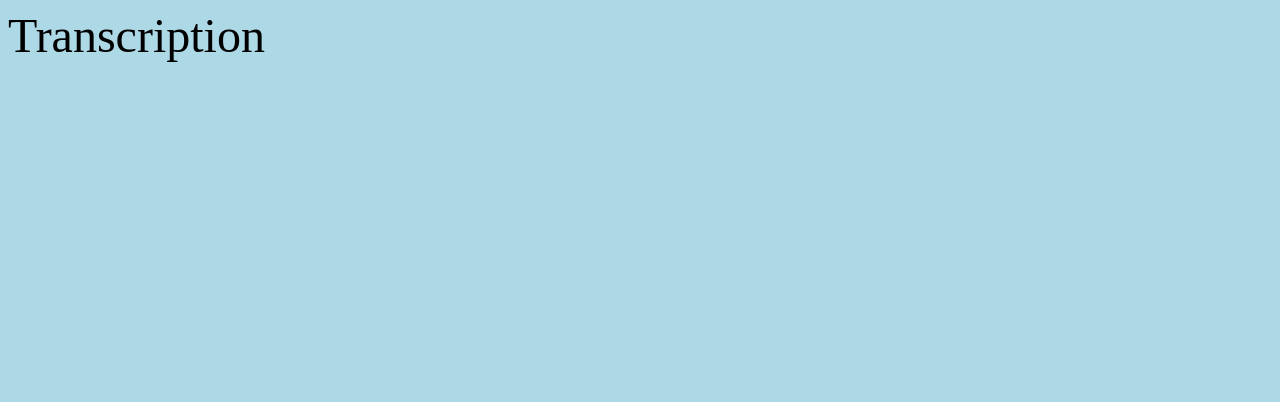
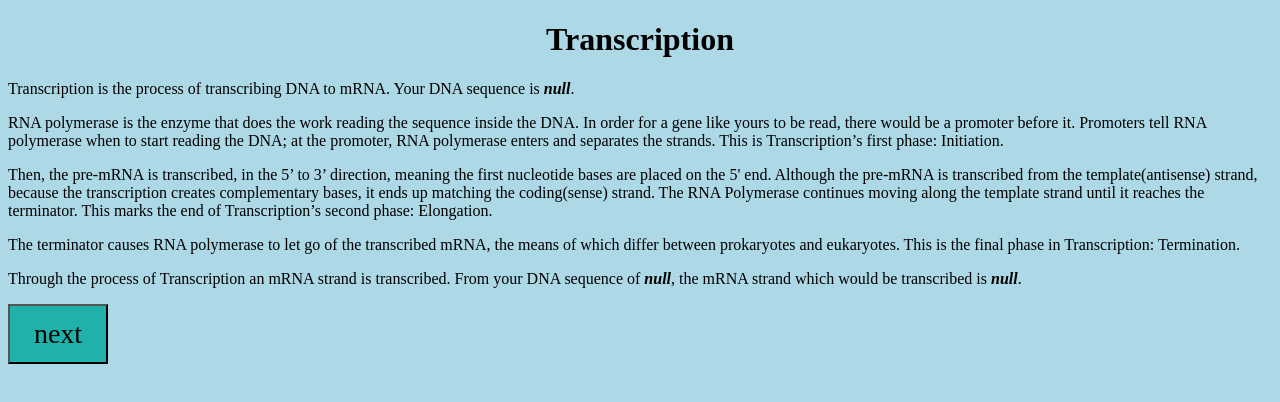
Before and after one commit to basilstein/BioProject, a plain HTML site: page sections/3.html in a window 1280 px wide. Drawn offline with Linux system fonts and the light colour scheme.

Commit message:
Update 3.html

```diff
--- a/sections/3.html
+++ b/sections/3.html
@@ -3,22 +3,23 @@
   <head>
     <meta charset="utf-8">
     <title>David & Basil - The Central Dogma</title>
-    <header>Transcription</header>
+    <h1 align="middle">Transcription</h1>
     <link rel="stylesheet" href="../layout.css">
   </head>
   <body>
     <script type="text/javascript">
       function next(){
-        location.assign("3.html");
+        location.assign("4.html");
       }
       let dna = localStorage.getItem("dnasequence");
       let mrna = localStorage.getItem("mrna");
-      let aminoacids = localStorage.setItem("aminoacids");
-      document.write("<p>Transcription is the process of transcribing DNA to mRNA. Your DNA sequence is <b>"+dna+"</b>.</p><br>");
-      document.write("<p>RNA polymerase is the enzyme that does the work reading the sequence inside the DNA. In order for a gene like yours to be read, there would be a promoter before it. Promoters tell RNA polymerase when to start reading the DNA; at the promoter, RNA polymerase enters and separates the strands. This is Transcription’s first phase: Initiation.</p><br>");
-      document.write("<p>Then, the pre-mRNA is transcribed, in the 5’ to 3’ direction, meaning the first nucleotide bases are placed on the 5' end. Although the pre-mRNA is transcribed from the template(antisense) strand, because the transcription creates complementary bases, it ends up matching the coding(sense) strand. The RNA Polymerase continues moving along the template strand until it reaches the terminator. This marks the end of Transcription’s second phase: Elongation.</p><br>");
-      document.write("<p>The terminator causes RNA polymerase to let go of the transcribed mRNA, the means of which differ between prokaryotes and eukaryotes. This is the final phase in Transcription: Termination.</p><br>");
-      document.write("<p>Through the process of Transcription an mRNA strand is transcribed. From your DNA sequence of <b>"+dna+"</b>, the mRNA strand which would be transcribed is <b>"+mrna+"</b>.</p><br>");
+      let aminoacids = localStorage.getItem("aminoacids");
+      document.write("<p>Transcription is the process of transcribing DNA to mRNA. Your DNA sequence is <i><b>"+dna+"</b></i>.</p>");
+      document.write("<p>RNA polymerase is the enzyme that does the work reading the sequence inside the DNA. In order for a gene like yours to be read, there would be a promoter before it. Promoters tell RNA polymerase when to start reading the DNA; at the promoter, RNA polymerase enters and separates the strands. This is Transcription’s first phase: Initiation.</p>");
+      document.write("<p>Then, the pre-mRNA is transcribed, in the 5’ to 3’ direction, meaning the first nucleotide bases are placed on the 5' end. Although the pre-mRNA is transcribed from the template(antisense) strand, because the transcription creates complementary bases, it ends up matching the coding(sense) strand. The RNA Polymerase continues moving along the template strand until it reaches the terminator. This marks the end of Transcription’s second phase: Elongation.</p>");
+      document.write("<p>The terminator causes RNA polymerase to let go of the transcribed mRNA, the means of which differ between prokaryotes and eukaryotes. This is the final phase in Transcription: Termination.</p>");
+      document.write("<p>Through the process of Transcription an mRNA strand is transcribed. From your DNA sequence of <i><b>"+dna+"</b></i>, the mRNA strand which would be transcribed is <i><b>"+mrna+"</b></i>.</p>");
     </script>
-  </body
+    <button class = "nextbutton" onclick = "javascript:next();">next</next>
+  </body>
 </html>
```
